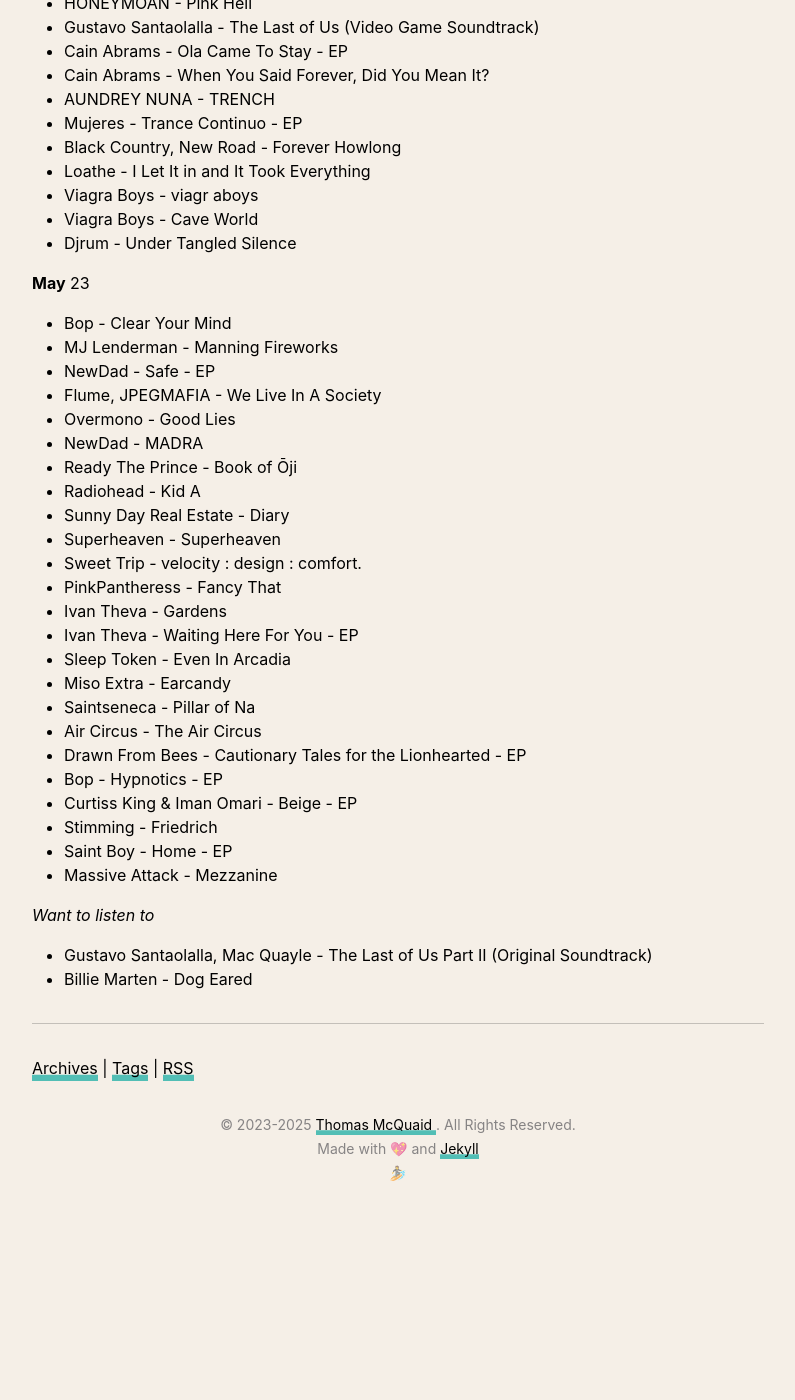
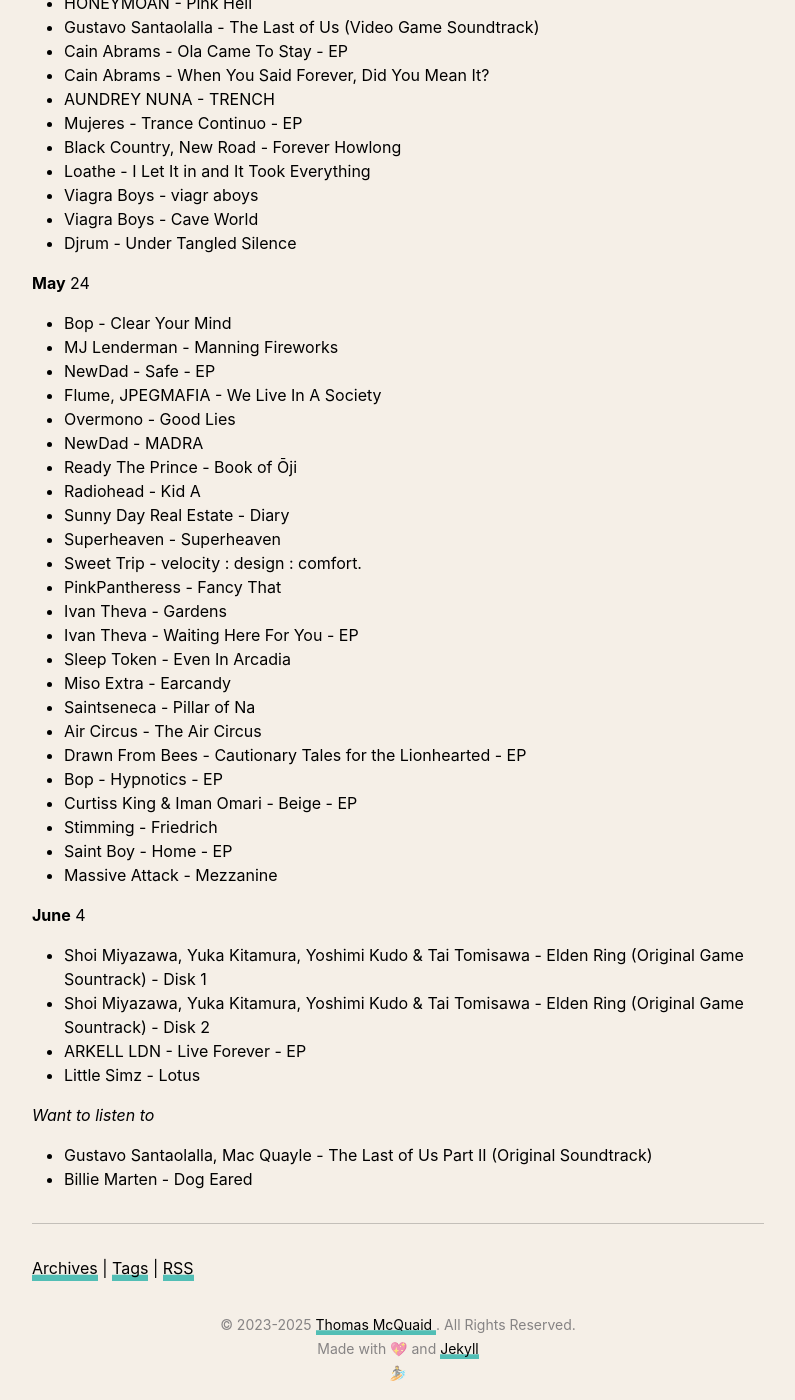
Before and after one commit to thomasmcquaidee/thomasmcquaidee.github.io, a Jekyll site: the page built from _posts/2025-01-21-listening-to-more-albums.md, in a window 1280 px wide and 1400 px high, scrolled down 2249 px. Shown: the whole window, without its empty margins (242-1037 px from the left). Built offline with Jekyll 4.4.1, drawn with Linux system fonts in a browser that asks for light colours; before the commit the page ends 3449 px from its top, so only the background shows below that; some of the changed text lies outside the part shown.

Commit message:
Update 2025-01-21-listening-to-more-albums.md

```diff
--- a/_posts/2025-01-21-listening-to-more-albums.md
+++ b/_posts/2025-01-21-listening-to-more-albums.md
@@ -96,7 +96,7 @@
 - Viagra Boys - Cave World
 - Djrum - Under Tangled Silence
 
-**May** 23
+**May** 24
 - Bop - Clear Your Mind
 - MJ Lenderman - Manning Fireworks
 - NewDad - Safe - EP
@@ -122,6 +122,12 @@
 - Saint Boy - Home - EP
 - Massive Attack - Mezzanine
 
+**June** 4
+- Shoi Miyazawa, Yuka Kitamura, Yoshimi Kudo & Tai Tomisawa - Elden Ring (Original Game Sountrack) - Disk 1
+- Shoi Miyazawa, Yuka Kitamura, Yoshimi Kudo & Tai Tomisawa - Elden Ring (Original Game Sountrack) - Disk 2
+- ARKELL LDN - Live Forever - EP
+- Little Simz - Lotus
+
 *Want to listen to*
 - Gustavo Santaolalla, Mac Quayle - The Last of Us Part II (Original Soundtrack)
 - Billie Marten - Dog Eared
```
Also changed, not shown: other parts of _posts/2025-01-21-listening-to-more-albums.md (+1 -1 lines).
